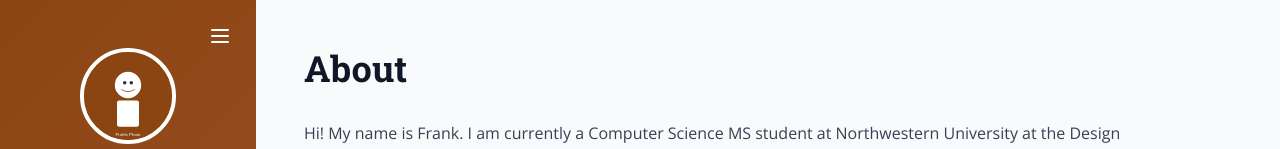
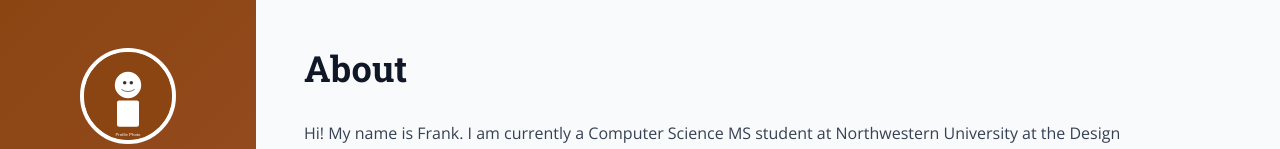
Before and after one commit to ArsalanAyaz88/Arsalan.AI, a Next.js app: page /about in a window 1280 px wide. Shown: the top 149 px of the page. Built offline with nearby package versions, Linux system fonts and the light colour scheme.

Commit message:
verce build completed

```diff
--- a/app/components/Sidebar.tsx
+++ b/app/components/Sidebar.tsx
@@ -4,10 +4,10 @@ import { useState, useEffect } from 'react';
 import Image from 'next/image';
 
 interface SidebarProps {
-  onToggleHero: () => void;
+  onToggleHero?: () => void;
 }
 
-export default function Sidebar({ onToggleHero }: SidebarProps) {
+export default function Sidebar({ onToggleHero }: SidebarProps = {}) {
   const [activeSection, setActiveSection] = useState('about');
 
   const navItems = [
@@ -50,6 +50,7 @@ export default function Sidebar({ onToggleHero }: SidebarProps) {
   return (
     <div className="fixed left-0 top-0 h-full w-64 bg-sidebar text-white flex flex-col items-center py-12 px-6 z-50">
       {/* Hamburger Menu Button - Toggle back to Hero */}
+      {onToggleHero && (
         <button
           onClick={onToggleHero}
           className="absolute top-4 right-4 text-white p-2 hover:bg-white/10 rounded transition-all"
@@ -59,6 +60,7 @@ export default function Sidebar({ onToggleHero }: SidebarProps) {
             <path strokeLinecap="round" strokeLinejoin="round" strokeWidth={2} d="M4 6h16M4 12h16M4 18h16" />
           </svg>
         </button>
+      )}
 
       {/* Profile Image */}
       <div className="w-24 h-24 rounded-full overflow-hidden mb-6 border-4 border-white">
```
Lines whose indentation alone changed are shown as unchanged.
